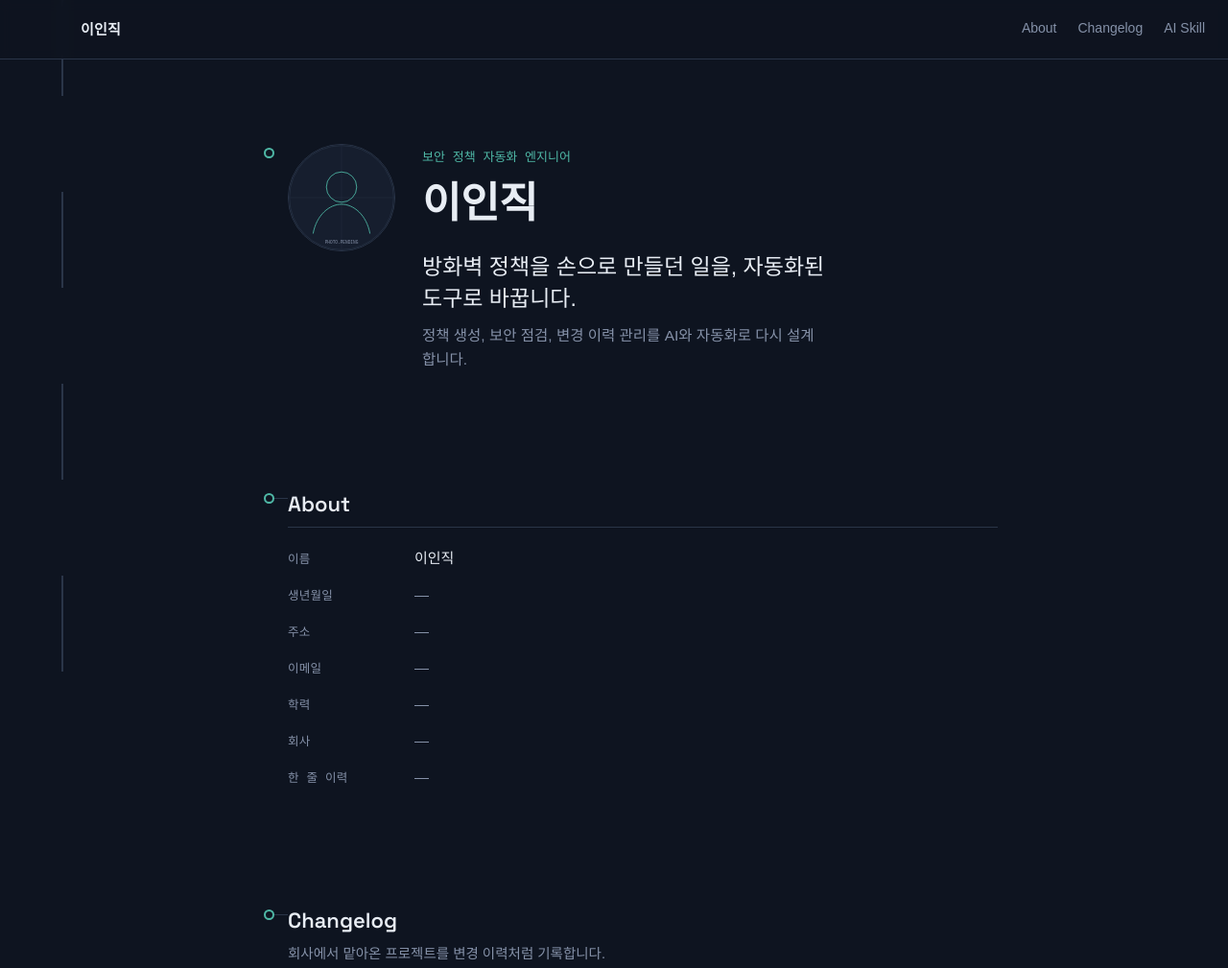
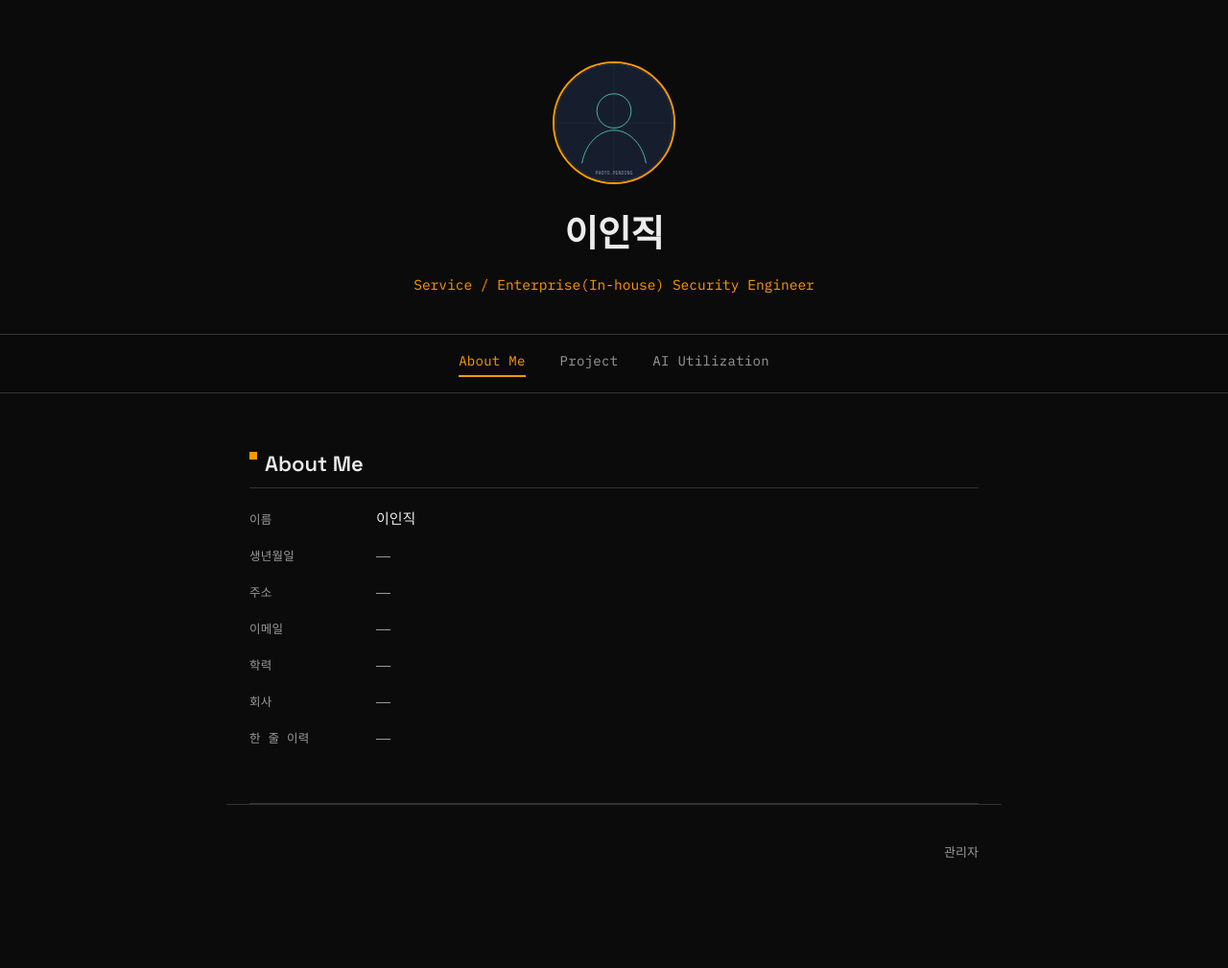
Before and after one commit to HIASP/ijlee.github.io, a plain HTML site: page public/index.html in a window 1280 px wide. Shown: the top 1009 px of the page at 96% size. After the commit the page ends 959 px from the top, so only its background shows below. Drawn offline with Linux system fonts and the light colour scheme; a web font is replaced by a local one.

Commit message:
redesign: AWS풍 다크/오렌지 테마와 탭형 섹션 레이아웃 적용
- 배경 블랙 + 오렌지 포인트 컬러로 재구성, 기존 spine 장식 제거
- 헤더를 중앙 정렬 프로필(사진/이름/한 줄 소개)로 변경하고 그 아래 네비게이션 바 배치
- 메뉴를 About Me | Project | AI Utilization으로 변경
- 기본적으로 About Me만 표시, Project/AI Utilization은 클릭 시에만 아래에 노출되는 탭 방식으로 전환
- 한 줄 소개를 "Service / Enterprise(In-house) Security Engineer"로 변경

Co-Authored-By: Claude Sonnet 5 <noreply@anthropic.com>

```diff
--- a/public/assets/css/style.css
+++ b/public/assets/css/style.css
@@ -1,16 +1,16 @@
 /* ============================================================
-   Token system
+   Token system — AWS-style dark console: black background, orange accent
    ============================================================ */
 :root {
-  --ink:        #0E1420;
-  --panel:      #161E2E;
-  --panel-2:    #1B2538;
-  --line:       #2A3548;
-  --text:       #E8EDF4;
-  --text-muted: #8591A8;
-  --signal:     #4FB8A6;   /* network / fiber signal teal */
-  --signal-dim: #3A8C7F;
-  --flag:       #D9A441;   /* caution amber, used sparingly */
+  --ink:        #0B0B0C;
+  --panel:      #161616;
+  --panel-2:    #1D1D1D;
+  --line:       #333333;
+  --text:       #ECECEC;
+  --text-muted: #9A9A9A;
+  --signal:     #FF9900;   /* AWS orange accent */
+  --signal-dim: #CC7A00;
+  --flag:       #FF9900;
 
   --font-display: "Space Grotesk", "Pretendard", sans-serif;
   --font-body:    "IBM Plex Sans KR", "Pretendard", sans-serif;
@@ -18,11 +18,6 @@
 
   --max-w: 760px;
   --gutter: 24px;
-  --spine-x: 40px;
-}
-
-@media (min-width: 760px) {
-  :root { --spine-x: 64px; }
 }
 
 * { box-sizing: border-box; }
@@ -64,154 +59,90 @@ a { color: inherit; }
 }
 
 /* ============================================================
-   Structural spine — the one bold device.
-   A single vertical line runs the length of the page; every
-   section grows a short branch off it. Drawn once on load.
+   Site header — centered photo + name + one-line role
    ============================================================ */
-.spine {
-  position: absolute;
-  top: 0;
-  left: var(--spine-x);
-  width: 2px;
-  height: 100%;
-  pointer-events: none;
-  z-index: 0;
+.site-header {
+  max-width: var(--max-w);
+  margin: 0 auto;
+  padding: 64px var(--gutter) 40px;
+  text-align: center;
 }
-.spine svg { width: 100%; height: 100%; display: block; }
-.spine line {
-  stroke: var(--line);
-  stroke-width: 2;
-  stroke-dasharray: 100;
-  stroke-dashoffset: 100;
-  animation: draw-spine 1.4s ease-out 0.15s forwards;
+.hero-photo img {
+  width: 128px;
+  height: 128px;
+  border-radius: 50%;
+  object-fit: cover;
+  border: 2px solid var(--signal);
+  display: block;
+  margin: 0 auto 22px;
+  background: var(--panel);
 }
-@keyframes draw-spine {
-  to { stroke-dashoffset: 0; }
+.hero-name {
+  font-size: clamp(28px, 5vw, 38px);
+  font-weight: 700;
+  letter-spacing: -0.01em;
+  margin-bottom: 10px;
 }
-@media (prefers-reduced-motion: reduce) {
-  .spine line { animation: none; stroke-dashoffset: 0; }
+.hero-role {
+  margin: 0 auto;
+  max-width: 48ch;
+  font-family: var(--font-mono);
+  font-size: 14.5px;
+  line-height: 1.6;
+  color: var(--signal);
 }
+.hero-headline, .hero-subhead { display: none; }
 
 /* ============================================================
-   Topbar
+   Main nav — full-width bar under the header divider
    ============================================================ */
-.topbar {
+.main-nav {
   position: sticky;
   top: 0;
   z-index: 10;
   display: flex;
-  align-items: center;
-  justify-content: space-between;
-  padding: 18px var(--gutter);
-  padding-left: calc(var(--spine-x) + 20px);
-  background: rgba(14, 20, 32, 0.86);
+  justify-content: center;
+  gap: 36px;
+  padding: 16px var(--gutter);
+  background: rgba(11, 11, 12, 0.92);
   backdrop-filter: blur(6px);
+  border-top: 1px solid var(--line);
   border-bottom: 1px solid var(--line);
 }
-.topbar-name {
-  font-family: var(--font-display);
-  font-weight: 600;
-  font-size: 15px;
-  letter-spacing: 0.01em;
-}
-.topbar-nav { display: flex; gap: 22px; }
-.topbar-nav a {
+.main-nav a {
   text-decoration: none;
+  font-family: var(--font-mono);
   font-size: 14px;
+  letter-spacing: 0.02em;
   color: var(--text-muted);
-  border-bottom: 1px solid transparent;
-  padding-bottom: 2px;
+  border-bottom: 2px solid transparent;
+  padding-bottom: 4px;
   transition: color 0.15s ease, border-color 0.15s ease;
 }
-.topbar-nav a:hover,
-.topbar-nav a:focus-visible { color: var(--signal); border-color: var(--signal); }
+.main-nav a:hover,
+.main-nav a:focus-visible,
+.main-nav a.is-active { color: var(--signal); border-color: var(--signal); }
+
+@media (max-width: 420px) {
+  .main-nav { gap: 16px; padding: 14px 12px; font-size: 12px; }
+  .main-nav a { font-size: 12px; }
+}
 
 /* ============================================================
    Shared section rhythm
    ============================================================ */
 main {
-  position: relative;
-  z-index: 1;
-  max-width: calc(var(--max-w) + var(--spine-x) + var(--gutter));
+  max-width: calc(var(--max-w) + 2 * var(--gutter));
   margin: 0 auto;
-  padding-left: calc(var(--spine-x) + 20px);
-  padding-right: var(--gutter);
+  padding: 0 var(--gutter);
 }
 
-.hero, .block { position: relative; padding: 64px 0 56px; }
-.hero { padding-top: 88px; }
-
-.hero-node, .block-node {
-  position: absolute;
-  left: calc(-1 * (var(--spine-x) + 20px) + (var(--spine-x) - 5px));
-  top: 92px;
-  width: 11px;
-  height: 11px;
-  border-radius: 50%;
-  background: var(--ink);
-  border: 2px solid var(--signal);
+.block {
+  padding: 56px 0;
+  border-bottom: 1px solid var(--line);
 }
-.block-node { top: 70px; }
-
-/* branch line connecting spine to node */
-.block::before {
-  content: "";
-  position: absolute;
-  left: calc(-1 * (var(--spine-x) + 20px) + var(--spine-x));
-  top: 75px;
-  width: 20px;
-  height: 1px;
-  background: var(--line);
-}
-
-/* ============================================================
-   Hero
-   ============================================================ */
-.hero {
-  display: grid;
-  grid-template-columns: 112px 1fr;
-  gap: 28px;
-  align-items: start;
-}
-.hero-photo img {
-  width: 112px;
-  height: 112px;
-  border-radius: 50%;
-  object-fit: cover;
-  border: 1px solid var(--line);
-  display: block;
-  background: var(--panel);
-}
-.hero-role {
-  margin: 4px 0 2px;
-  font-family: var(--font-mono);
-  font-size: 13px;
-  color: var(--signal);
-}
-.hero-name {
-  font-size: clamp(32px, 5vw, 44px);
-  font-weight: 700;
-  letter-spacing: -0.01em;
-  margin-bottom: 14px;
-}
-.hero-headline {
-  font-size: clamp(19px, 2.6vw, 23px);
-  line-height: 1.45;
-  max-width: 34ch;
-  margin: 0 0 10px;
-  color: var(--text);
-}
-.hero-subhead {
-  font-size: 15.5px;
-  color: var(--text-muted);
-  max-width: 48ch;
-  margin: 0;
-}
-
-@media (max-width: 560px) {
-  .hero { grid-template-columns: 1fr; }
-  .hero-photo img { width: 84px; height: 84px; }
-}
+.block:last-child { border-bottom: none; }
+.block.is-hidden { display: none; }
 
 /* ============================================================
    Section titles
@@ -220,6 +151,17 @@ main {
   font-size: 22px;
   font-weight: 600;
   margin-bottom: 6px;
+  position: relative;
+  padding-left: 16px;
+}
+.block-title::before {
+  content: "";
+  position: absolute;
+  left: 0;
+  top: 5px;
+  width: 8px;
+  height: 8px;
+  background: var(--signal);
 }
 .block-lede {
   margin: 0 0 32px;
@@ -260,7 +202,7 @@ main {
 }
 
 /* ============================================================
-   Changelog
+   Project (changelog)
    ============================================================ */
 .changelog-list {
   list-style: none;
@@ -329,7 +271,7 @@ main {
 }
 
 /* ============================================================
-   AI Skill — flat panels, no shadow, varied internal structure
+   AI Utilization — flat panels, no shadow, varied internal structure
    ============================================================ */
 .skill-list { display: flex; flex-direction: column; gap: 18px; }
 .skill-panel {
@@ -397,12 +339,9 @@ main {
    Footer
    ============================================================ */
 .site-footer {
-  position: relative;
-  z-index: 1;
-  max-width: calc(var(--max-w) + var(--spine-x) + var(--gutter));
+  max-width: calc(var(--max-w) + 2 * var(--gutter));
   margin: 0 auto;
   padding: 40px var(--gutter) 60px;
-  padding-left: calc(var(--spine-x) + 20px);
   display: flex;
   justify-content: space-between;
   align-items: center;
--- a/public/assets/js/main.js
+++ b/public/assets/js/main.js
@@ -219,6 +219,41 @@
     renderFooter(data.about);
   }
 
+  function initTabs() {
+    var links = document.querySelectorAll(".main-nav a");
+    var blocks = document.querySelectorAll(".block");
+
+    function activate(id) {
+      for (var i = 0; i < blocks.length; i++) {
+        blocks[i].classList.toggle("is-hidden", blocks[i].id !== id);
+      }
+      for (var j = 0; j < links.length; j++) {
+        links[j].classList.toggle("is-active", links[j].getAttribute("href") === "#" + id);
+      }
+      // skill panels measure scrollHeight on render; re-measure open ones now
+      // that this block is no longer display:none (hidden blocks measure 0).
+      var openBodies = document.querySelectorAll("#" + id + " .skill-panel.open .skill-body");
+      for (var m = 0; m < openBodies.length; m++) {
+        openBodies[m].style.maxHeight = openBodies[m].scrollHeight + "px";
+      }
+    }
+
+    for (var k = 0; k < links.length; k++) {
+      links[k].addEventListener("click", function (e) {
+        e.preventDefault();
+        var id = this.getAttribute("href").slice(1);
+        activate(id);
+        history.replaceState(null, "", "#" + id);
+      });
+    }
+
+    var initial = (location.hash || "#about").slice(1);
+    if (!document.getElementById(initial)) initial = "about";
+    activate(initial);
+  }
+
+  initTabs();
+
   fetch("content/content.json", { cache: "no-store" })
     .then(function (res) { return res.json(); })
     .then(render)
--- a/public/content/content.json
+++ b/public/content/content.json
@@ -1,9 +1,9 @@
 {
   "profile": {
     "name": "이인직",
-    "role": "보안 정책 자동화 엔지니어",
-    "headline": "방화벽 정책을 손으로 만들던 일을, 자동화된 도구로 바꿉니다.",
-    "subhead": "정책 생성, 보안 점검, 변경 이력 관리를 AI와 자동화로 다시 설계합니다.",
+    "role": "Service / Enterprise(In-house) Security Engineer",
+    "headline": "",
+    "subhead": "",
     "photo": "assets/img/profile/me.jpg",
     "photoFallback": "assets/img/profile/placeholder.svg"
   },
--- a/public/index.html
+++ b/public/index.html
@@ -3,8 +3,8 @@
 <head>
 <meta charset="utf-8">
 <meta name="viewport" content="width=device-width, initial-scale=1">
-<title>이인직 — 보안 정책 자동화 엔지니어</title>
-<meta name="description" content="방화벽 정책 자동화와 보안 운영 도구를 만드는 이인직의 포트폴리오.">
+<title>이인직 — Security Engineer</title>
+<meta name="description" content="Service / Enterprise(In-house) Security Engineer 이인직의 포트폴리오.">
 <link rel="icon" href="data:,">
 <link rel="preconnect" href="https://fonts.googleapis.com">
 <link rel="preconnect" href="https://fonts.gstatic.com" crossorigin>
@@ -15,52 +15,41 @@
 
 <a class="skip-link" href="#main">본문으로 바로가기</a>
 
-<div class="spine" aria-hidden="true"><svg viewBox="0 0 2 100" preserveAspectRatio="none"><line id="spine-line" x1="1" y1="0" x2="1" y2="100" vector-effect="non-scaling-stroke"/></svg></div>
+<header class="site-header" id="top">
+  <div class="hero-photo">
+    <img id="profile-photo" src="assets/img/profile/placeholder.svg" alt="이인직 프로필 사진">
+  </div>
+  <h1 class="hero-name" id="profile-name">이인직</h1>
+  <p class="hero-role" id="profile-role">Service / Enterprise(In-house) Security Engineer</p>
+  <p class="hero-headline" id="profile-headline"></p>
+  <p class="hero-subhead" id="profile-subhead"></p>
+</header>
 
-<header class="topbar">
-  <span class="topbar-name">이인직</span>
-  <nav class="topbar-nav" aria-label="섹션 이동">
-    <a href="#about">About</a>
-    <a href="#changelog">Changelog</a>
-    <a href="#ai-skill">AI Skill</a>
-  </nav>
-</header>
+<nav class="main-nav" aria-label="섹션 이동">
+  <a href="#about" class="is-active">About Me</a>
+  <a href="#project">Project</a>
+  <a href="#ai-utilization">AI Utilization</a>
+</nav>
 
 <main id="main">
 
-  <section class="hero" id="top">
-    <div class="hero-node" aria-hidden="true"></div>
-    <div class="hero-photo">
-      <img id="profile-photo" src="assets/img/profile/placeholder.svg" alt="이인직 프로필 사진">
-    </div>
-    <div class="hero-copy">
-      <p class="hero-role" id="profile-role">보안 정책 자동화 엔지니어</p>
-      <h1 class="hero-name" id="profile-name">이인직</h1>
-      <p class="hero-headline" id="profile-headline">방화벽 정책을 손으로 만들던 일을, 자동화된 도구로 바꿉니다.</p>
-      <p class="hero-subhead" id="profile-subhead">정책 생성, 보안 점검, 변경 이력 관리를 AI와 자동화로 다시 설계합니다.</p>
-    </div>
-  </section>
-
   <section class="block" id="about">
-    <div class="block-node" aria-hidden="true"></div>
-    <h2 class="block-title">About</h2>
+    <h2 class="block-title">About Me</h2>
     <dl class="spec-sheet" id="about-sheet">
       <!-- rendered by main.js -->
     </dl>
   </section>
 
-  <section class="block" id="changelog">
-    <div class="block-node" aria-hidden="true"></div>
-    <h2 class="block-title">Changelog</h2>
-    <p class="block-lede">회사에서 맡아온 프로젝트를 변경 이력처럼 기록합니다.</p>
+  <section class="block is-hidden" id="project">
+    <h2 class="block-title">Project</h2>
+    <p class="block-lede">회사에서 맡아온 프로젝트를 기록합니다.</p>
     <ol class="changelog-list" id="changelog-list">
       <!-- rendered by main.js -->
     </ol>
   </section>
 
-  <section class="block" id="ai-skill">
-    <div class="block-node" aria-hidden="true"></div>
-    <h2 class="block-title">AI Skill</h2>
+  <section class="block is-hidden" id="ai-utilization">
+    <h2 class="block-title">AI Utilization</h2>
     <p class="block-lede">직접 만들어 쓰고 있는 AI 활용 도구들입니다.</p>
     <div class="skill-list" id="skill-list">
       <!-- rendered by main.js -->
```
